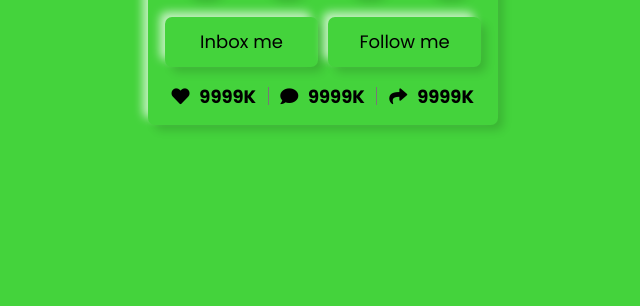
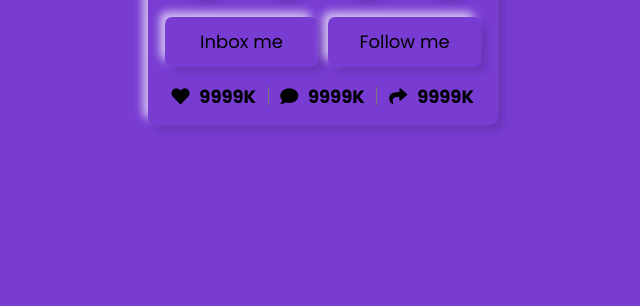
Before and after one commit to tienanhcapuchino/info_of_tienanh, a plain HTML site: page index.html in a window 1280 px wide. Shown: the part 494-800 px from the top of the page, without its empty margins (317-957 px from the left). Drawn offline with Linux system fonts and the light colour scheme.

Commit message:
change color

```diff
--- a/style.css
+++ b/style.css
@@ -13,7 +13,7 @@ html {
 
 :root {
     --white-color: #fff;
-    --bg-main: #44d33c;
+    --bg-main: #783cd3;
     --bg-dark: #303234;
     --primary-color: #31344b;
     --text-color: #777777;
```
